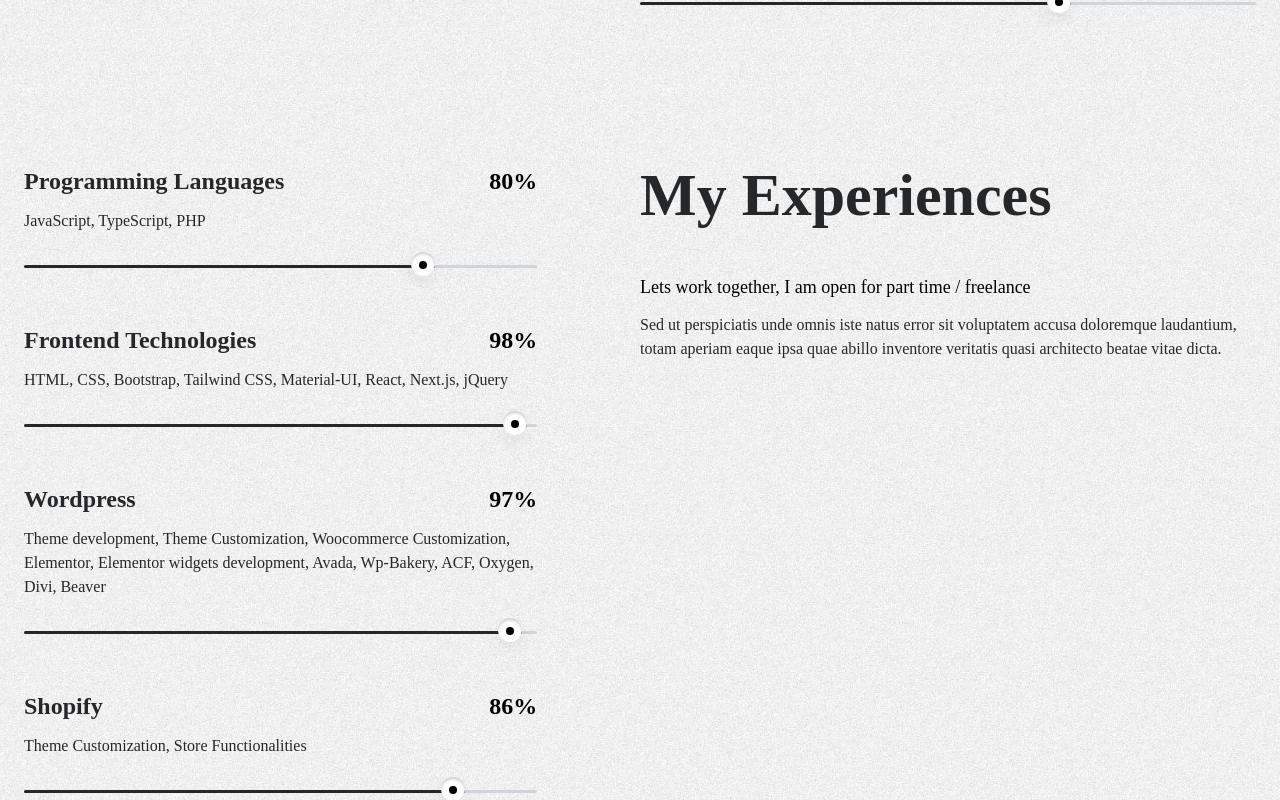
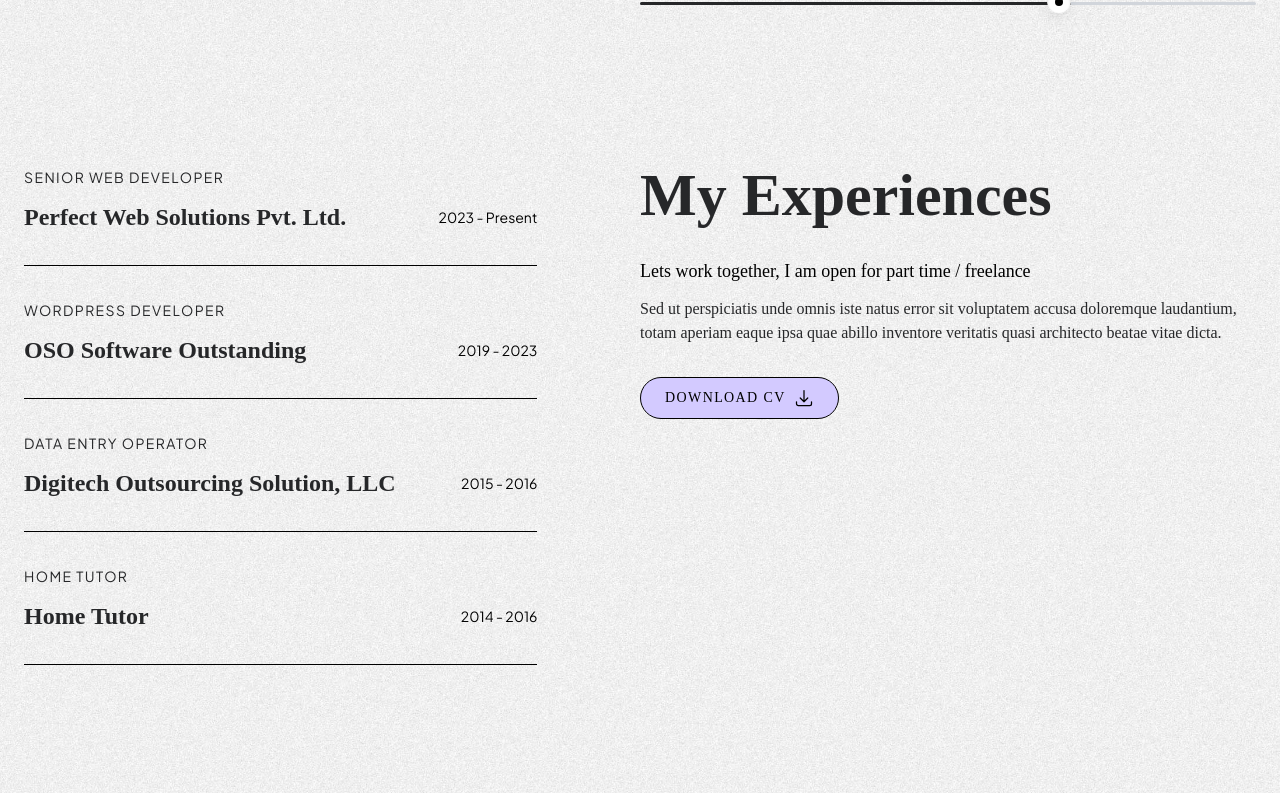
Before and after one commit to ubaidoso/Porofolio, a Next.js app: page / in a window 1280 px wide. Shown: the part 3820-4620 px from the top of the page. Built offline with nearby package versions, Linux system fonts and the light colour scheme; a web font is replaced by a local one.

Commit message:
experence
Done

```diff
--- /dev/null
+++ b/src/components/Experience.jsx
@@ -0,0 +1,42 @@
+import React from 'react'
+import Image from 'next/image'
+import download from '../../public/download.svg'
+
+const Experience = ({experienceData}) => {
+  return (
+    <section className='my-24'>
+        <div className="container mx-auto py-8">
+        <div className="flex justify-between gap-8">
+            <div className="md:w-5/12 w-6/12">
+            <div className="space-y-8">
+                {experienceData.map((experienceItem, index) => (
+                <div key={index} className="space-y-8 border-b border-black pb-8">
+                    <div className="space-y-3">
+                        <p className="uppercase text-sm font-normal tracking-widest leading-6 text-lightblack">{experienceItem.designation}</p>
+                    <div className="flex items-center justify-between">
+
+                    <h2 className="font-semibold md:text-2xl text-lg">{experienceItem.company}</h2>
+                    <h3 className="font-normal text-sm ">{experienceItem.duration}</h3>
+                    </div>
+                    </div>
+                </div>
+                ))}
+            </div>
+            </div>
+            <div className="space-y-8 md:w-6/12 w-5/12 sticky top-16 self-start">
+            <h2>My Experiences</h2>
+            <div className='space-y-3'>
+                <h3 className="font-medium text-lg">Lets work together, I am open for part time / freelance</h3>
+                <p className="text-base font-light leading-6 text-lightblack">
+                Sed ut perspiciatis unde omnis iste natus error sit voluptatem accusa doloremque laudantium, totam aperiam eaque ipsa quae abillo inventore veritatis quasi architecto beatae vitae dicta.
+                </p>
+            </div>
+            <a href='/Ubaid-Tahir-Resume.pdf' className='cst_fill btn flex gap-2' download>Download CV <Image src={download} width={20} /> </a>
+            </div>
+        </div>
+        </div>
+  </section>
+  )
+}
+
+export default Experience
--- a/src/components/ProgressBar.jsx
+++ b/src/components/ProgressBar.jsx
@@ -3,7 +3,7 @@
 
 const ProgressBar = ({ progress }) => {
   const [isInView, setIsInView] = useState(false);
-  const progressBarRef = useRef(null);
+  const skillRef = useRef(null);
 
   useEffect(() => {
     const observer = new IntersectionObserver(
@@ -18,19 +18,19 @@
       { threshold: 0.1 }
     );
 
-    if (progressBarRef.current) {
-      observer.observe(progressBarRef.current);
+    if (skillRef.current) {
+      observer.observe(skillRef.current);
     }
 
     return () => {
-      if (progressBarRef.current) {
-        observer.unobserve(progressBarRef.current);
+      if (skillRef.current) {
+        observer.unobserve(skillRef.current);
       }
     };
   }, []);
 
   return (
-    <div className="w-full bg-gray-300 rounded-full h-3px" ref={progressBarRef}>
+    <div className="w-full bg-gray-300 rounded-full h-3px" ref={skillRef}>
       <div
         className={`cst_progress ${isInView ? 'w-full' : 'w-0'}`}
         style={{ width: isInView ? `${progress}%` : '0%' }}
--- a/src/pages/index.jsx
+++ b/src/pages/index.jsx
@@ -6,6 +6,7 @@
 import About from '@/components/About';
 import Services from '@/components/Services';
 import ProgressBar from '@/components/ProgressBar';
+import Experience from '@/components/Experience';
 import psdToWordpress from '../../public/icon_num_01_f.svg';
 import ThemeCustomize from '../../public/icon_num_05_f.svg';
 import Webflow from '../../public/icon_num_02_f.svg';
@@ -41,7 +42,7 @@
 
 ];
 
-const progressData = [
+const skillsTechnology = [
   {
     label: "Programming Languages",
     value: 80,
@@ -80,6 +81,29 @@
 
 ];
 
+const experience = [
+  {
+    company: 'Perfect Web Solutions Pvt. Ltd.',
+    duration:'2023 - Present',
+    designation:'Senior Web Developer',
+  },
+  {
+    company: 'OSO Software Outstanding',
+    duration:'2019 - 2023',
+    designation:'Wordpress Developer',
+  },
+  {
+    company: 'Digitech Outsourcing Solution, LLC',
+    duration:'2015 - 2016',
+    designation:'Data Entry Operator',
+  },
+  {
+    company: 'Home Tutor',
+    duration:'2014 - 2016',
+    designation:'Home Tutor',
+  },
+]
+
 export default function Home() {
   return (
     <>
@@ -87,6 +111,7 @@
       <BannerSection />
       <About />
       <Services serviceData={services} />
+      {/* Technologies Skill */}
       <section className='my-24'>
         <div className="container mx-auto py-8">
           <div className="flex justify-between gap-8">
@@ -101,16 +126,16 @@
             </div>
             <div className="w-6/12">
               <div className="space-y-20">
-                {progressData.map((progressItem, index) => (
+                {skillsTechnology.map((skillItem, index) => (
                   <div key={index} className="space-y-8">
                     <div className="space-y-3">
                       <div className="flex items-center justify-between">
-                        <h2 className="font-semibold md:text-2xl text-lg">{progressItem.label}</h2>
-                        <h3 className="font-semibold md:text-2xl text-lg">{progressItem.value}%</h3>
+                        <h2 className="font-semibold md:text-2xl text-lg">{skillItem.label}</h2>
+                        <h3 className="font-semibold md:text-2xl text-lg">{skillItem.value}%</h3>
                       </div>
-                      <p className="text-base font-light leading-6 text-lightblack">{progressItem.detail}</p>
+                      <p className="text-base font-light leading-6 text-lightblack">{skillItem.detail}</p>
                     </div>
-                    <ProgressBar progress={progressItem.value} />
+                    <ProgressBar progress={skillItem.value} />
                   </div>
                 ))}
               </div>
@@ -118,37 +143,8 @@
           </div>
         </div>
       </section>
-      <section className='my-24'>
-        <div className="container mx-auto py-8">
-          <div className="flex justify-between gap-8">
-            <div className="md:w-5/12 w-6/12">
-              <div className="space-y-14">
-                {progressData.map((progressItem, index) => (
-                  <div key={index} className="space-y-8">
-                    <div className="space-y-3">
-                      <div className="flex items-center justify-between">
-                        <h2 className="font-semibold md:text-2xl text-lg">{progressItem.label}</h2>
-                        <h3 className="font-semibold md:text-2xl text-lg ">{progressItem.value}%</h3>
-                      </div>
-                      <p className="text-base font-light leading-6 text-lightblack">{progressItem.detail}</p>
-                    </div>
-                    <ProgressBar progress={progressItem.value} />
-                  </div>
-                ))}
-              </div>
-            </div>
-            <div className="space-y-12 md:w-6/12 w-5/12 sticky top-16 self-start">
-              <h2>My Experiences</h2>
-              <div className='space-y-3'>
-                <h3 className="font-medium text-lg">Lets work together, I am open for part time / freelance</h3>
-                <p className="text-base font-light leading-6 text-lightblack">
-                  Sed ut perspiciatis unde omnis iste natus error sit voluptatem accusa doloremque laudantium, totam aperiam eaque ipsa quae abillo inventore veritatis quasi architecto beatae vitae dicta.
-                </p>
-              </div>
-            </div>
-          </div>
-        </div>
-      </section>
+      {/* My Experiences */}
+      <Experience experienceData={experience} />
     </>
   );
 }
```
Also changed, not shown: public/download.svg (added), 1 other file (tests, documents, lock files or other folders).
